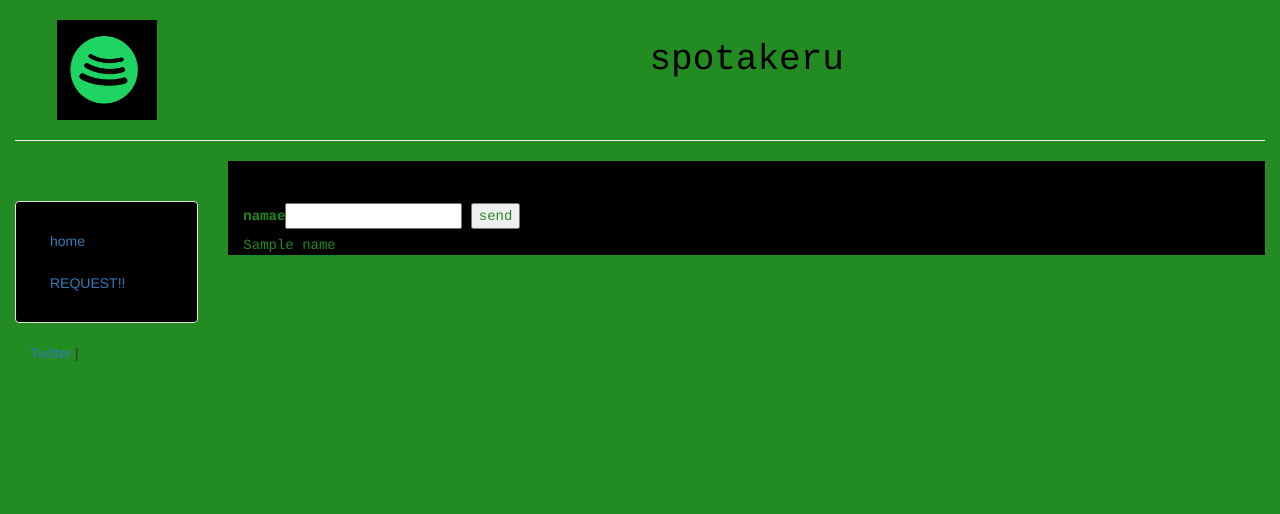
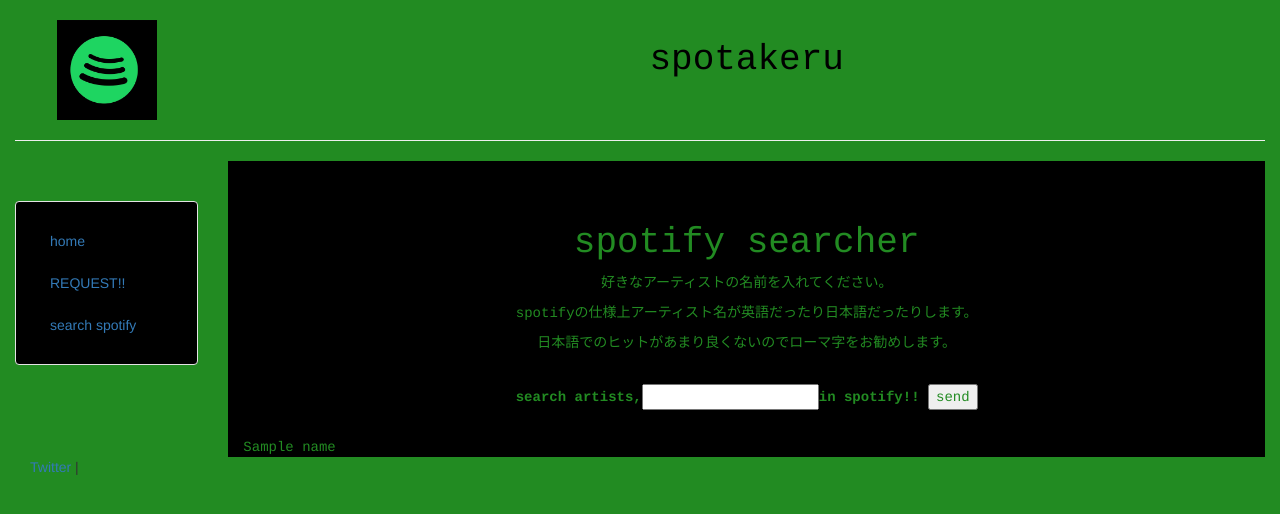
Before and after one commit to TakeruTakeru/Spotakeru, a Django app: template chat/templates/chat/check_spotify.html in a window 1280 px wide. Shown: the top 514 px of the page. Run offline with Django 3.2, Linux system fonts and the light colour scheme; the template is opened without the code that fills it: most values are stand-ins (such as "Sample title", 1, 10 or a date in 2020); some libraries are stand-ins or nearby versions.

Commit message:
spotakeru 2 release

```diff
--- a/chat/templates/chat/check_spotify.html
+++ b/chat/templates/chat/check_spotify.html
@@ -1,10 +1,19 @@
 {% extends "chat/home.html" %}
 {% block content %}
-<form action="" method="get">
-  <label>namae<input type="text" size="20" name="name"></label>
+<div class="sentense" align="center">
+  <h1>spotify searcher</h1>
+  <p>好きなアーティストの名前を入れてください。</p>
+  <p>spotifyの仕様上アーティスト名が英語だったり日本語だったりします。</p>
+  <p>日本語でのヒットがあまり良くないのでローマ字をお勧めします。</p>
+</div>
+
+<br />
+<form action="" method="get" align="center">
+  <label>search artists,<input type="text" size="20" name="name">in spotify!!</label>
   <input type="submit" value="send">
 </form>
 
+<br />
 {% for name in names %}
 {{ name|urlizetrunc:24 }}<br />
 {% endfor %}
--- a/chat/templates/chat/home.html
+++ b/chat/templates/chat/home.html
@@ -55,6 +55,7 @@
 			  <ul class="nav nav-pills nav-stacked">
 				<li><a href='/'>home</a></li>
 				<li><a href="/chat/makedata/">REQUEST!!</a></li>
+				<li><a href="/check_spotify/">search spotify</a></li>
 			  </ul>
 			</div> <!--well bs-sidebar affix-->
 		  </div> <!--col-sm-2-->
--- a/chat/urls.py
+++ b/chat/urls.py
@@ -5,5 +5,5 @@
     url(r'^$', views.post_list, name="index"),
     url(r'^chat/(?P<pk>[0-9]+)$', views.post_detail, name="host"),
     url(r'^chat/makedata/', views.post_make, name='post_make'),
-    url(r'^chat/check_spotify/$', views.check_spotify),
+    url(r'^check_spotify/$', views.check_spotify),
 ]
```
